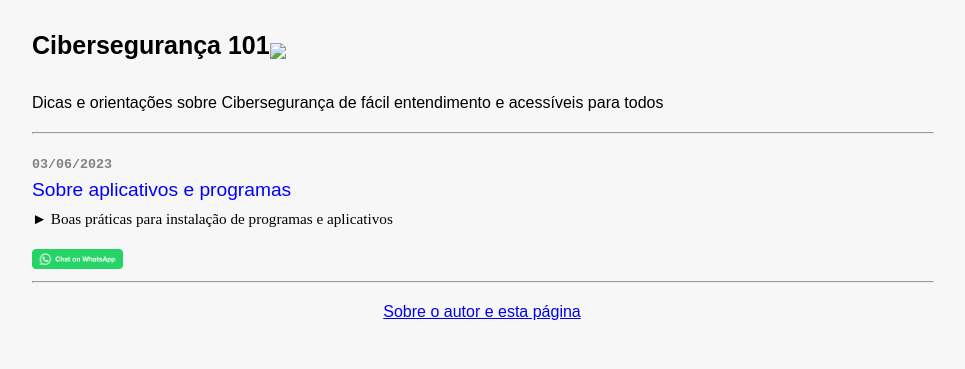
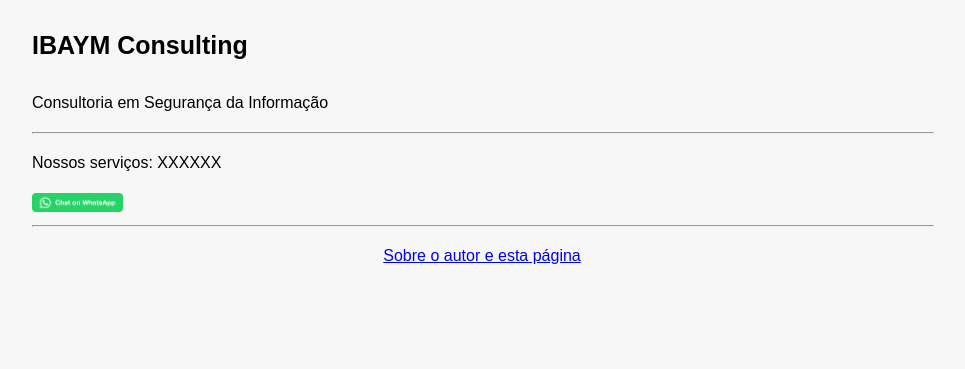
Before and after one commit to igorbuess/ibaym_consulting2, a plain HTML site: page index.html in a window 1280 px wide. Shown: the whole page, without its empty margins (158-1123 px from the left). Drawn offline with Linux system fonts and the light colour scheme.

Commit message:
Update index.html

```diff
--- a/index.html
+++ b/index.html
@@ -4,7 +4,7 @@
 <meta name="viewport" content="width=device-width,initial-scale=1,maximum-scale=12,user-scalable=yes">
 <meta name="google-site-verification" content="G0P9RuKHKxYMoX6XvYK5HNutVIWqx7nbxIbnaguiMlI" />
 <meta http-equiv="Content-Language" content="pt-br">
-<title>Cibersegurança 101</title><link rel="shortcut icon" href="imagens/lock2.ico" />
+<title>IBAYM Consulting</title><link rel="shortcut icon" href="imagens/lock2.ico" />
 <style type="text/css">
 body{margin:10px auto;max-width:900px;line-height:1.6;color:black;background-color: #f7f7f7;font-family: Arial, sans-serif;padding:0 10px}
 .links{font-size: 1.2em;text-decoration: none;color:blue;}small{color:gray;font-family: 'Courier New', monospace;}
@@ -14,15 +14,14 @@ intro{font-size:0.95em;font-family: "Times New Roman", Times, serif;}
 </head>
 <body>
 <div class="header">
-<p style="font-size: 25px;"><b>Cibersegurança 101</b><img src="imagens/lock2.ico" class="img" style="border:0;"></p>
+<p style="font-size: 25px;"><b>IBAYM Consulting</b></p>
 
-<h1 style="font-size: 16px;font-weight:normal;line-height:1.6;margin-top:1em;margin-bottom:1em;">Dicas e orientações sobre Cibersegurança de fácil entendimento e acessíveis para todos</h1>
+<h1 style="font-size: 16px;font-weight:normal;line-height:1.6;margin-top:1em;margin-bottom:1em;">Consultoria em Segurança da Informação</h1>
 </div>
 
 <hr align="left" width="100%">
 
-<p><small><b>03/06/2023</b></small><br><a href="https://ciberseg101.com.br/programas.html" class="links">Sobre aplicativos e programas</a><br>
-<intro>&#x25BA Boas práticas para instalação de programas e aplicativos</intro></p>
+<p>Nossos serviços: XXXXXX</p>
 
 <a aria-label="Chat on WhatsApp" href="https://wa.me/5521976689161"><img alt="Falar no WhatsApp" src="WhatsAppButtonGreenLarge.png" />
 <a />
```
